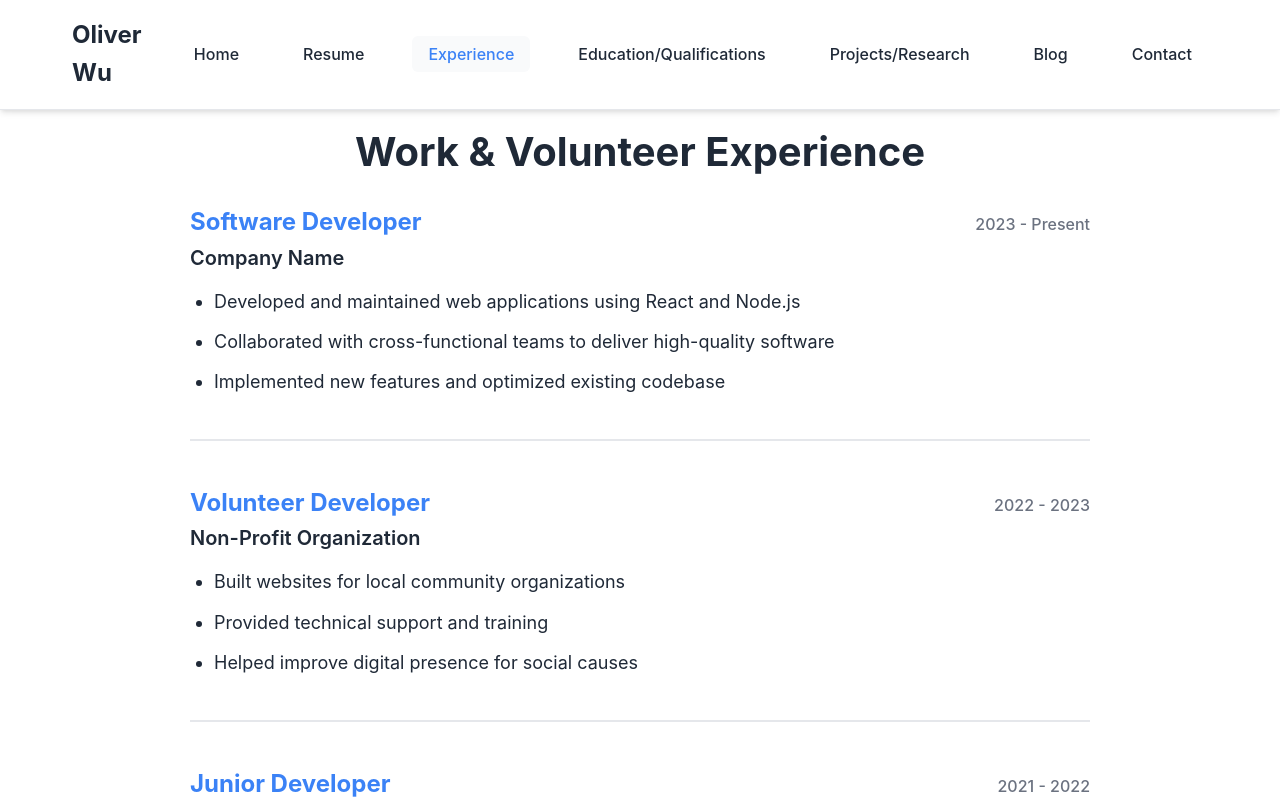
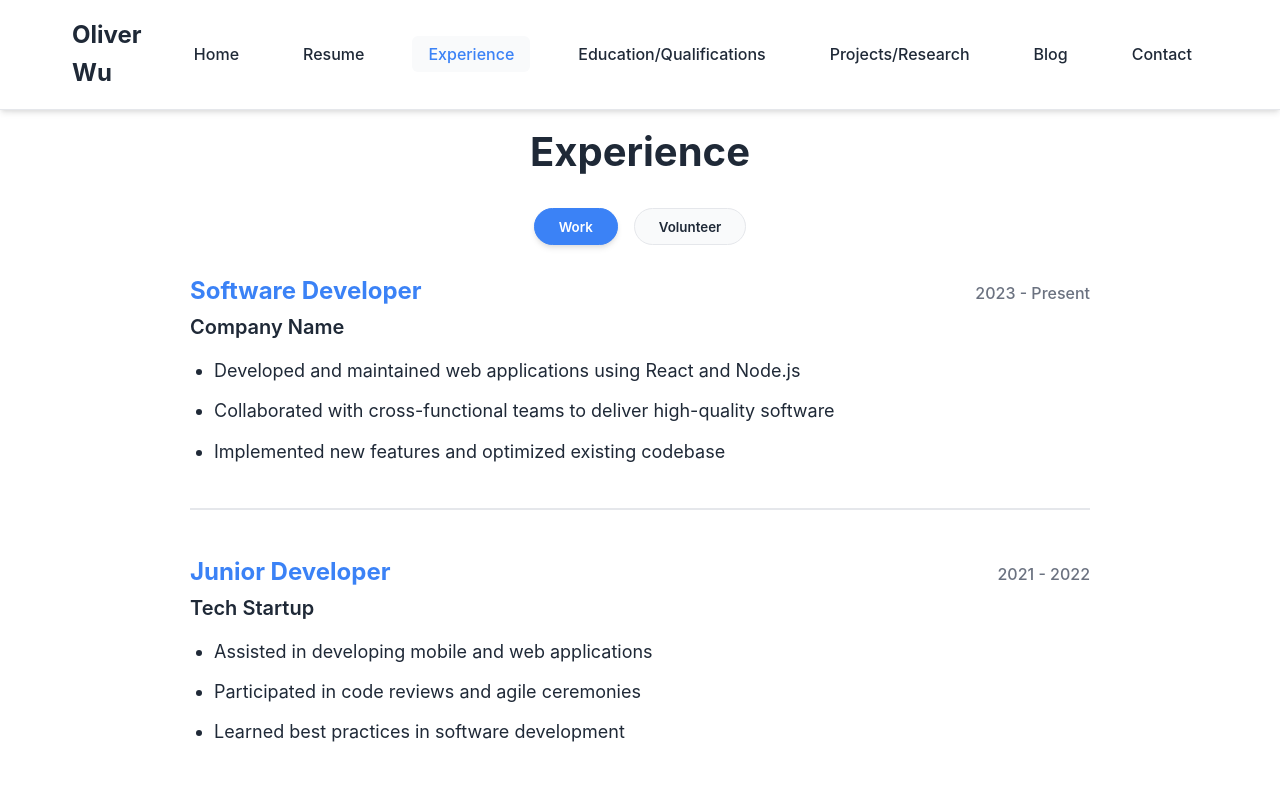
Before and after one commit to oliverwu1024/oliverwu1024.github.io, a React (Vite) app: page /about in a window 1280 px wide. Shown: the top 800 px of the page. Built offline with nearby package versions, Linux system fonts and the light colour scheme.

Commit message:
experience page

```diff
--- a/src/pages/About.css
+++ b/src/pages/About.css
@@ -1,6 +1,35 @@
 .about-page h1 {
   margin-bottom: 2rem;
   text-align: center;
+}
+
+.experience-tabs {
+  display: flex;
+  justify-content: center;
+  gap: 1rem;
+  margin-bottom: 2rem;
+}
+
+.tab-button {
+  background-color: var(--bg-light);
+  color: var(--text-color);
+  border: 1px solid var(--border-color);
+  padding: 0.6rem 1.5rem;
+  border-radius: 9999px;
+  font-weight: 600;
+  transition: all 0.3s ease;
+}
+
+.tab-button:hover {
+  border-color: var(--primary-color);
+  color: var(--primary-color);
+}
+
+.tab-button.active {
+  background-color: var(--primary-color);
+  color: #ffffff;
+  border-color: var(--primary-color);
+  box-shadow: var(--shadow);
 }
 
 .about-content {
@@ -59,6 +88,15 @@
 }
 
 @media (max-width: 768px) {
+  .experience-tabs {
+    flex-direction: column;
+    align-items: center;
+  }
+
+  .tab-button {
+    width: min(100%, 320px);
+  }
+
   .experience-header {
     flex-direction: column;
     align-items: flex-start;
--- a/src/pages/About.jsx
+++ b/src/pages/About.jsx
@@ -1,48 +1,80 @@
+import { useState } from 'react'
 import './About.css'
 
+const workExperience = [
+  {
+    title: 'Software Developer',
+    period: '2023 - Present',
+    company: 'Company Name',
+    bullets: [
+      'Developed and maintained web applications using React and Node.js',
+      'Collaborated with cross-functional teams to deliver high-quality software',
+      'Implemented new features and optimized existing codebase',
+    ],
+  },
+  {
+    title: 'Junior Developer',
+    period: '2021 - 2022',
+    company: 'Tech Startup',
+    bullets: [
+      'Assisted in developing mobile and web applications',
+      'Participated in code reviews and agile ceremonies',
+      'Learned best practices in software development',
+    ],
+  },
+]
+
+const volunteerExperience = [
+  {
+    title: 'Volunteer Developer',
+    period: '2022 - 2023',
+    company: 'Non-Profit Organization',
+    bullets: [
+      'Built websites for local community organizations',
+      'Provided technical support and training',
+      'Helped improve digital presence for social causes',
+    ],
+  },
+]
+
 function About() {
+  const [activeTab, setActiveTab] = useState('work')
+  const items = activeTab === 'work' ? workExperience : volunteerExperience
+
   return (
     <div className="page about-page">
-      <h1>Work & Volunteer Experience</h1>
+      <h1>Experience</h1>
+      <div className="experience-tabs">
+        <button
+          type="button"
+          className={`tab-button ${activeTab === 'work' ? 'active' : ''}`}
+          onClick={() => setActiveTab('work')}
+        >
+          Work
+        </button>
+        <button
+          type="button"
+          className={`tab-button ${activeTab === 'volunteer' ? 'active' : ''}`}
+          onClick={() => setActiveTab('volunteer')}
+        >
+          Volunteer
+        </button>
+      </div>
       <div className="about-content">
-        <section className="experience-item">
-          <div className="experience-header">
-            <h2>Software Developer</h2>
-            <span className="experience-period">2023 - Present</span>
-          </div>
-          <h3 className="experience-company">Company Name</h3>
-          <ul className="experience-description">
-            <li>Developed and maintained web applications using React and Node.js</li>
-            <li>Collaborated with cross-functional teams to deliver high-quality software</li>
-            <li>Implemented new features and optimized existing codebase</li>
-          </ul>
-        </section>
-
-        <section className="experience-item">
-          <div className="experience-header">
-            <h2>Volunteer Developer</h2>
-            <span className="experience-period">2022 - 2023</span>
-          </div>
-          <h3 className="experience-company">Non-Profit Organization</h3>
-          <ul className="experience-description">
-            <li>Built websites for local community organizations</li>
-            <li>Provided technical support and training</li>
-            <li>Helped improve digital presence for social causes</li>
-          </ul>
-        </section>
-
-        <section className="experience-item">
-          <div className="experience-header">
-            <h2>Junior Developer</h2>
-            <span className="experience-period">2021 - 2022</span>
-          </div>
-          <h3 className="experience-company">Tech Startup</h3>
-          <ul className="experience-description">
-            <li>Assisted in developing mobile and web applications</li>
-            <li>Participated in code reviews and agile ceremonies</li>
-            <li>Learned best practices in software development</li>
-          </ul>
-        </section>
+        {items.map((item) => (
+          <section key={`${item.title}-${item.period}`} className="experience-item">
+            <div className="experience-header">
+              <h2>{item.title}</h2>
+              <span className="experience-period">{item.period}</span>
+            </div>
+            <h3 className="experience-company">{item.company}</h3>
+            <ul className="experience-description">
+              {item.bullets.map((bullet) => (
+                <li key={bullet}>{bullet}</li>
+              ))}
+            </ul>
+          </section>
+        ))}
       </div>
     </div>
   )
```
